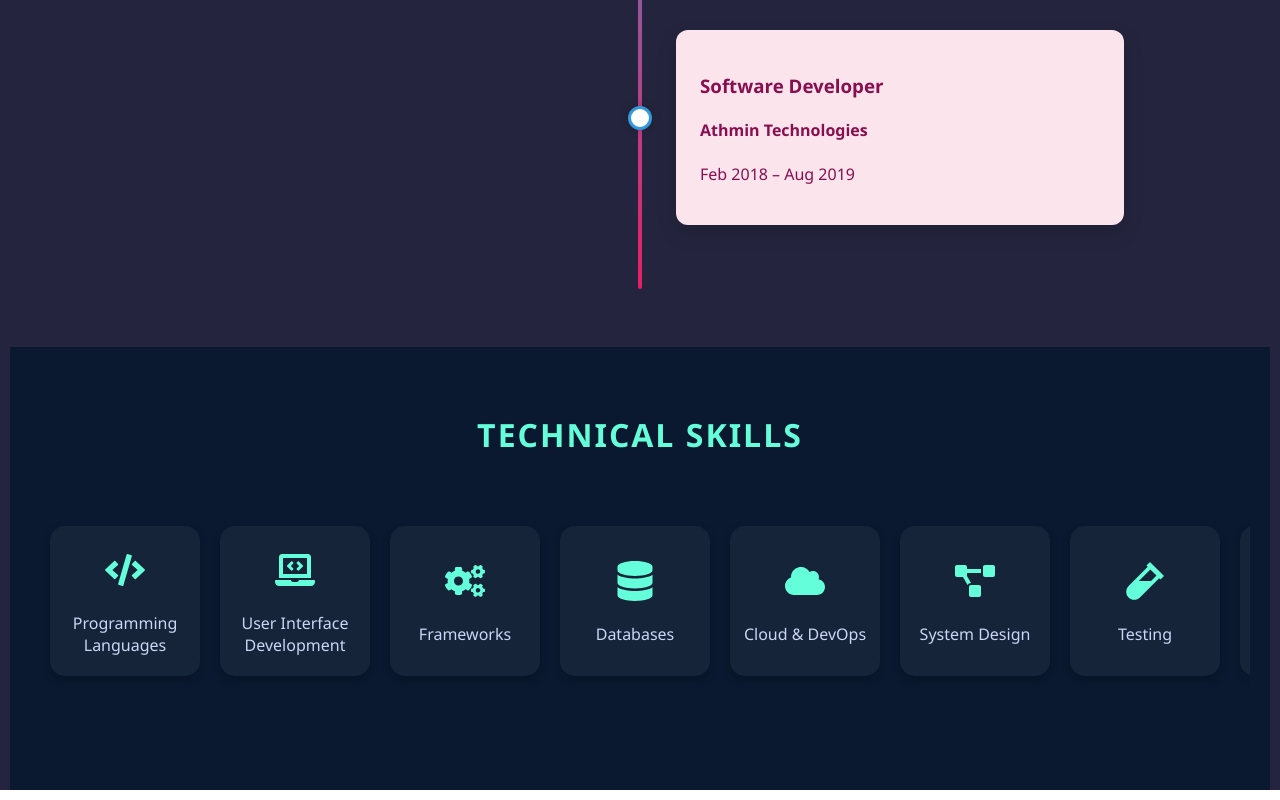
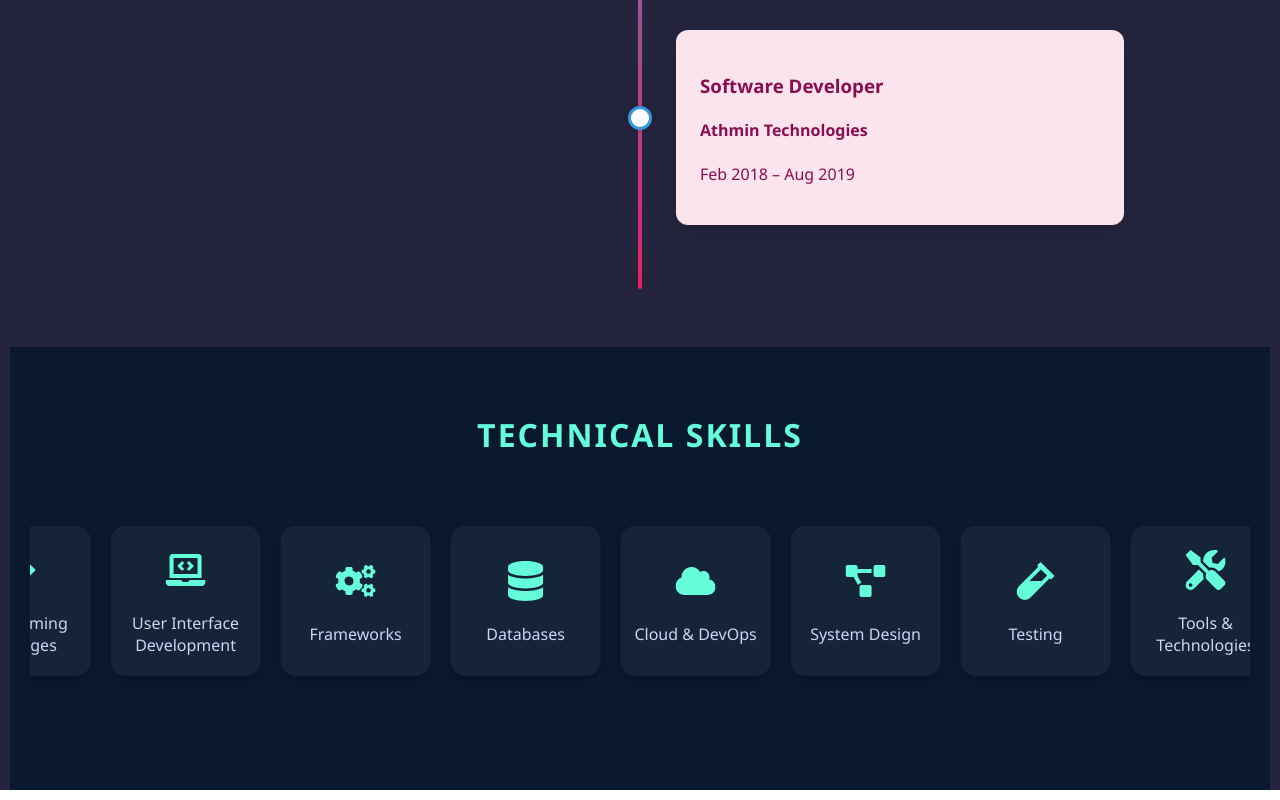
Before and after one commit to santhosh4padige/my-portfolio, a React (Create React App) app: page / in a window 1280 px wide. Shown: the part 1602-2402 px from the top of the page. Built offline with nearby package versions, Linux system fonts and the light colour scheme.

Commit message:
Updated the contact detailes in code base

```diff
--- a/src/components/About.js
+++ b/src/components/About.js
@@ -21,8 +21,8 @@ const About = () => {
   const icons = [
     { icon: <FaLinkedin />, href: "https://www.linkedin.com/in/santhosh-kumar-padige/", tooltip: "LinkedIn" },
     { icon: <FaEnvelope />, href: "mailto:santhosh4pdaige@gmail.com", tooltip: "Email" },
-    { icon: <FaFilePdf />, href: "https://docs.google.com/document/d/1k57cfjy19jhg6f83ciX9IBrN2TPRL2F2/edit?usp=sharing&ouid=100865608109290630063&rtpof=true&sd=true", download: true, tooltip: "Download Resume" },
-    { icon: <FaFileAlt />, href: "https://drive.google.com/file/d/1J6sDzlP_xbDDkavGqJeDqqZdHF-b_MCU/view?usp=sharing", download: true, tooltip: "Download Cover Letter" },
+    { icon: <FaFilePdf />, href: "https://drive.google.com/file/d/1mp7fur1uOKwc2bOjMFYNlUqcrz-q4hTV/view?usp=sharing", download: true, tooltip: "Download Resume" },
+    { icon: <FaFileAlt />, href: "https://drive.google.com/file/d/10cx72s4IdOtx2dMNUqPOdWH9WVoDJ4_9/view?usp=sharing", download: true, tooltip: "Download Cover Letter" },
   ];
 
   return (
--- a/src/components/Experience.css
+++ b/src/components/Experience.css
@@ -201,7 +201,7 @@ ul {
   }
 
   .timeline-item.left .card-front {
-    text-align: right;
+    text-align: justify;
   }
 
   .timeline-item.right .card-back {
--- a/src/components/Skills.js
+++ b/src/components/Skills.js
@@ -1,4 +1,4 @@
-import React, { useState, useEffect, useRef } from "react";
+import React, { useState } from "react";
 import {
   FaArrowLeft,
   FaCode,
@@ -64,12 +64,12 @@ const categoryIcons = {
   Methodologies: <FaCheckCircle />,
 };
 
-// Skills Data with React Icons
+// Skills Data
 const skillsData = {
   "Programming Languages": [
     { name: "Java", icon: <FaJava size={50} color="#f89820" /> },
     { name: "JavaScript", icon: <FaJsSquare size={50} color="#f7df1e" /> },
-    { name: "TypeScript", icon: <SiGraphql size={50} color="#007acc" /> }, // alternative
+    { name: "TypeScript", icon: <SiGraphql size={50} color="#007acc" /> },
     { name: "Python", icon: <FaPython size={50} color="#3776ab" /> },
   ],
   "User Interface Development": [
@@ -94,7 +94,7 @@ const skillsData = {
   ],
   "Cloud & DevOps": [
     { name: "AWS", icon: <FaAws size={50} color="#ff9900" /> },
-    { name: "GCP", icon: <FaCloud size={50} color="#4285f4" /> }, // alternative
+    { name: "GCP", icon: <FaCloud size={50} color="#4285f4" /> },
     { name: "Kubernetes", icon: <SiKubernetes size={50} color="#326ce5" /> },
     { name: "Docker", icon: <FaDocker size={50} color="#2496ed" /> },
     { name: "Terraform", icon: <SiTerraform size={50} color="#623ce4" /> },
@@ -114,7 +114,7 @@ const skillsData = {
     { name: "Karma", icon: <FaVials size={50} color="#ff0000" /> },
   ],
   "Tools & Technologies": [
-    { name: "Apache Kafka", icon: <SiJenkins size={50} color="#d24939" /> }, // alternative
+    { name: "Apache Kafka", icon: <SiJenkins size={50} color="#d24939" /> },
     { name: "Celery", icon: <SiCelery size={50} color="#4e9a06" /> },
     { name: "Hibernate", icon: <SiHibernate size={50} color="#59666c" /> },
     { name: "Git", icon: <FaGit size={50} color="#f05032" /> },
@@ -133,50 +133,21 @@ const skillsData = {
 
 const Skills = () => {
   const [selectedCategory, setSelectedCategory] = useState(null);
-  const categoryRef = useRef();
-  const skillsRef = useRef();
-
-  const useSmoothScroll = (ref, speed = 0.3, dependency) => {
-    useEffect(() => {
-      const container = ref.current;
-      if (!container) return;
-
-      let animationId;
-
-      const step = () => {
-        if (!container) return;
-
-        container.scrollLeft += speed;
-
-        // reset scroll when it reaches half of scrollWidth (because of duplicates)
-        if (container.scrollLeft >= container.scrollWidth / 2) {
-          container.scrollLeft = 0;
-        }
-
-        animationId = requestAnimationFrame(step);
-      };
-
-      animationId = requestAnimationFrame(step);
-
-      return () => cancelAnimationFrame(animationId);
-    }, [ref, dependency, speed]);
-  };
-
-  useSmoothScroll(categoryRef, 0.25, null);
-  useSmoothScroll(skillsRef, 0.35, selectedCategory);
 
   return (
     <section className="skills-container">
       <h2 className="skills-title">Technical Skills</h2>
-
+      {/* Categories carousel */}
       {!selectedCategory && (
-        <div className="categories-carousel" ref={categoryRef}>
+        <div className="categories-carousel">
+          <div className="category-track">
             {Object.keys(skillsData).map((category) => (
               <div key={category} className="category-card" onClick={() => setSelectedCategory(category)}>
                 <div className="category-icon">{categoryIcons[category] || "📌"}</div>
                 <div className="category-name">{category}</div>
               </div>
             ))}
+            {/* duplicate for seamless loop */}
             {Object.keys(skillsData).map((category, index) => (
               <div key={`dup-${category}-${index}`} className="category-card">
                 <div className="category-icon">{categoryIcons[category] || "📌"}</div>
@@ -184,8 +155,10 @@ const Skills = () => {
               </div>
             ))}
           </div>
+        </div>
       )}
 
+      {/* Skills scroll */}
       {selectedCategory && (
         <div className="skills-expanded">
           <div className="expanded-header">
@@ -194,13 +167,15 @@ const Skills = () => {
             </button>
             <h3>{selectedCategory}</h3>
           </div>
-          <div className="skills-grid" ref={skillsRef}>
+          <div className="skills-grid">
+            <div className="skills-track">
               {skillsData[selectedCategory].map((skill) => (
                 <div className="skill-card" key={skill.name}>
                   {skill.icon}
                   <div className="skill-name">{skill.name}</div>
                 </div>
               ))}
+              {/* duplicate for smooth loop */}
               {skillsData[selectedCategory].map((skill, index) => (
                 <div className="skill-card" key={`dup-${skill.name}-${index}`}>
                   {skill.icon}
@@ -209,7 +184,9 @@ const Skills = () => {
               ))}
             </div>
           </div>
+        </div>
       )}
+
     </section>
   );
 };
--- a/src/components/SkillsShowcase.css
+++ b/src/components/SkillsShowcase.css
@@ -6,6 +6,10 @@
   --primary: #64ffda;
   --transition: 0.3s ease;
 }
+
+/* ============================= */
+/* 🧠 Container & Title          */
+/* ============================= */
 
 .skills-container {
   background: var(--dark-bg);
@@ -23,16 +27,43 @@
   text-transform: uppercase;
 }
 
-/* Categories Carousel */
+/* ============================= */
+/* 🚀 Auto Scroll Animations     */
+/* ============================= */
+
+@keyframes scroll-horizontal {
+  0% {
+    transform: translateX(0);
+  }
+  100% {
+    transform: translateX(-50%);
+  }
+}
+
+/* ============================= */
+/* 🧩 Categories Carousel        */
+/* ============================= */
+
 .categories-carousel {
   display: flex;
-  gap: 20px;
   overflow: hidden;
   padding: 40px 20px;
-  scroll-behavior: smooth;
   height: 23vh;
+  position: relative;
 }
 
+.category-track {
+  display: flex;
+  gap: 20px;
+  animation: scroll-horizontal 25s linear infinite;
+  width: max-content;
+}
+
+.categories-carousel:hover .category-track {
+  animation-play-state: paused;
+}
+
+/* Individual category cards */
 .category-card {
   flex: 0 0 auto;
   width: 150px;
@@ -44,8 +75,8 @@
   align-items: center;
   justify-content: center;
   cursor: pointer;
-  box-shadow: 0 4px 8px rgba(0,0,0,0.2);
-  transition: transform 0.3s ease, box-shadow 0.3s ease;
+  box-shadow: 0 4px 8px rgba(0, 0, 0, 0.2);
+  transition: transform var(--transition), box-shadow var(--transition);
   text-align: center;
 }
 
@@ -65,7 +96,10 @@
   font-weight: 500;
 }
 
-/* Expanded Skills Section */
+/* ============================= */
+/* 🧱 Skills Expanded Section    */
+/* ============================= */
+
 .skills-expanded {
   margin-top: 20px;
 }
@@ -88,34 +122,51 @@
   cursor: pointer;
   color: var(--primary);
   font-size: 1.5rem;
-  transition: transform 0.3s ease;
+  transition: transform var(--transition);
 }
 
 .back-btn:hover {
   transform: scale(1.2);
 }
 
-/* Skills Grid Horizontal Scroll */
+/* ============================= */
+/* ⚙️ Skills Auto Scroll        */
+/* ============================= */
+
 .skills-grid {
   display: flex;
-  gap: 20px;
   overflow: hidden;
+  position: relative;
   padding: 20px 0;
 }
 
-/* Individual Skill Card */
+.skills-track {
+  display: flex;
+  gap: 20px;
+  animation: scroll-horizontal 20s linear infinite;
+  width: max-content;
+}
+
+.skills-grid:hover .skills-track {
+  animation-play-state: paused;
+}
+
+/* ============================= */
+/* 💎 Individual Skill Cards     */
+/* ============================= */
+
 .skill-card {
   flex: 0 0 auto;
   width: 140px;
   height: 140px;
-  background: rgba(255,255,255,0.05);
+  background: rgba(255, 255, 255, 0.05);
   border-radius: 15px;
   text-align: center;
   padding: 15px;
   cursor: pointer;
-  box-shadow: 0 4px 8px rgba(0,0,0,0.2);
-  transition: transform 0.3s ease, box-shadow 0.3s ease;
-  position: relative; /* needed for hover glow */
+  box-shadow: 0 4px 8px rgba(0, 0, 0, 0.2);
+  transition: transform var(--transition), box-shadow var(--transition);
+  position: relative;
   display: flex;
   flex-direction: column;
   align-items: center;
@@ -127,7 +178,7 @@
   width: 60px;
   height: 60px;
   margin-bottom: 10px;
-  transition: transform 0.3s ease;
+  transition: transform var(--transition);
   color: var(--primary);
 }
 
@@ -141,7 +192,7 @@
   word-break: break-word;
 }
 
-/* Glow effect for cards */
+/* Glow shimmer on hover */
 .skill-card:hover::after {
   content: "";
   position: absolute;
@@ -158,40 +209,67 @@
 }
 
 @keyframes shimmer {
-  0% { transform: translateX(-200%) ; }
-  100% { transform: translateX(200%) ; }
+  0% {
+    transform: translateX(-200%);
+  }
+  100% {
+    transform: translateX(200%);
+  }
 }
 
-/* Responsive adjustments */
+/* ============================= */
+/* 📱 Responsive Design          */
+/* ============================= */
+
 @media (max-width: 1200px) {
-  .skills-container { max-width: 1000px; }
+  .skills-container {
+    max-width: 1000px;
+  }
 }
 
 @media (max-width: 1024px) {
-  .category-card { width: 120px; height: 120px; }
-  .skills-grid { gap: 15px; }
-  .skill-card { width: 120px; height: 120px; }
+  .category-card {
+    width: 120px;
+    height: 120px;
+  }
+  .skills-grid {
+    gap: 15px;
+  }
+  .skill-card {
+    width: 120px;
+    height: 120px;
+  }
 }
 
 @media (max-width: 768px) {
-  .skills-container { max-width: 90%; padding: 30px 10px; }
-  .skills-title { font-size: 1.8rem; }
-  .expanded-header h3 { font-size: 1.2rem; }
-  .category-card { width: 120px; height: 120px; }
-  .skills-grid { gap: 10px; }
-  .skill-card { width: 120px; height: 120px; }
-}
-.categories-carousel,
-.skills-grid {
-  display: flex;
-  gap: 20px;
-  overflow-x: auto; /* enable horizontal scroll */
-  overflow-y: hidden;
-  scroll-behavior: smooth;
-  scrollbar-width: none; /* Firefox */
+  .skills-container {
+    max-width: 90%;
+    padding: 30px 10px;
+  }
+  .skills-title {
+    font-size: 1.8rem;
+  }
+  .expanded-header h3 {
+    font-size: 1.2rem;
+  }
+  .category-card {
+    width: 110px;
+    height: 110px;
+  }
+  .skills-track {
+    animation-duration: 35s; /* slower on mobile */
+  }
+  .category-track {
+    animation-duration: 40s;
+  }
+  .skill-card {
+    width: 110px;
+    height: 110px;
+  }
 }
 
+/* Hide scrollbars entirely */
 .categories-carousel::-webkit-scrollbar,
 .skills-grid::-webkit-scrollbar {
-  display: none; /* Chrome/Safari */
+  display: none;
 }
```
Lines whose indentation alone changed are shown as unchanged.
